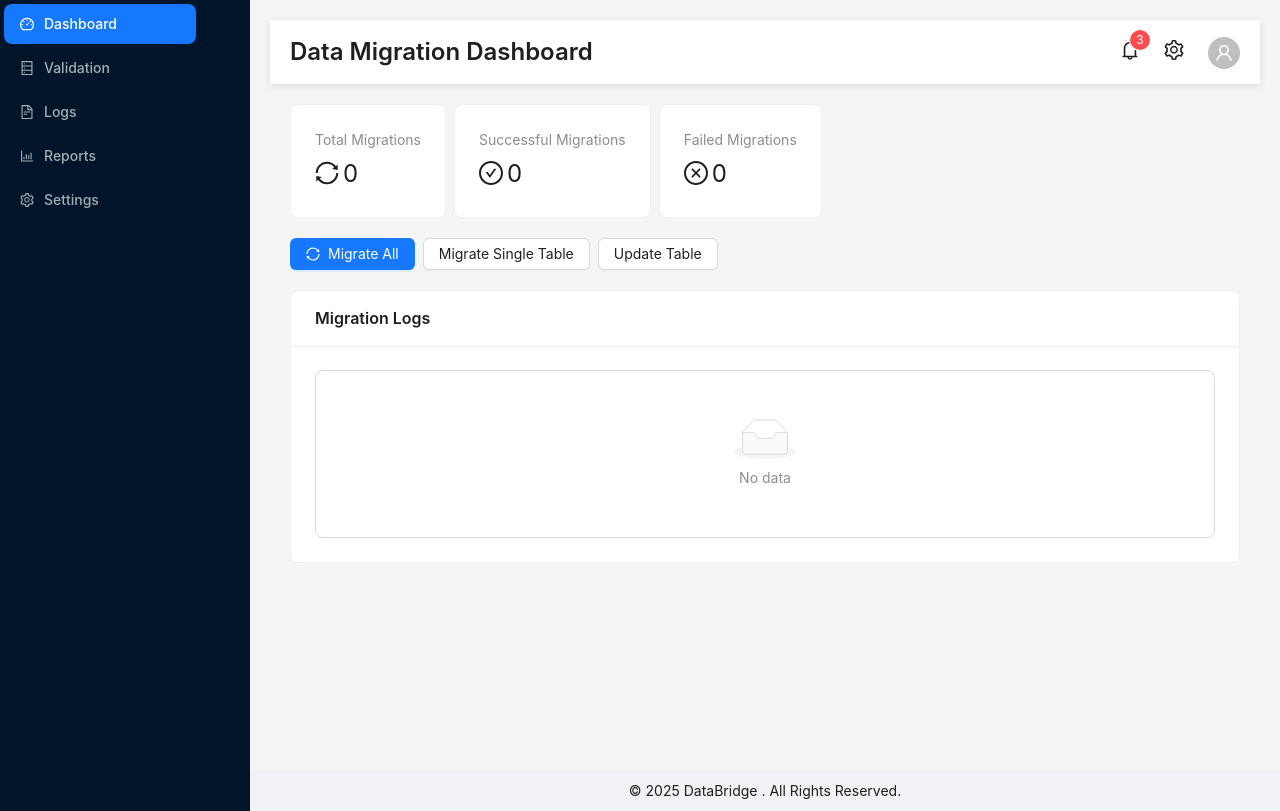
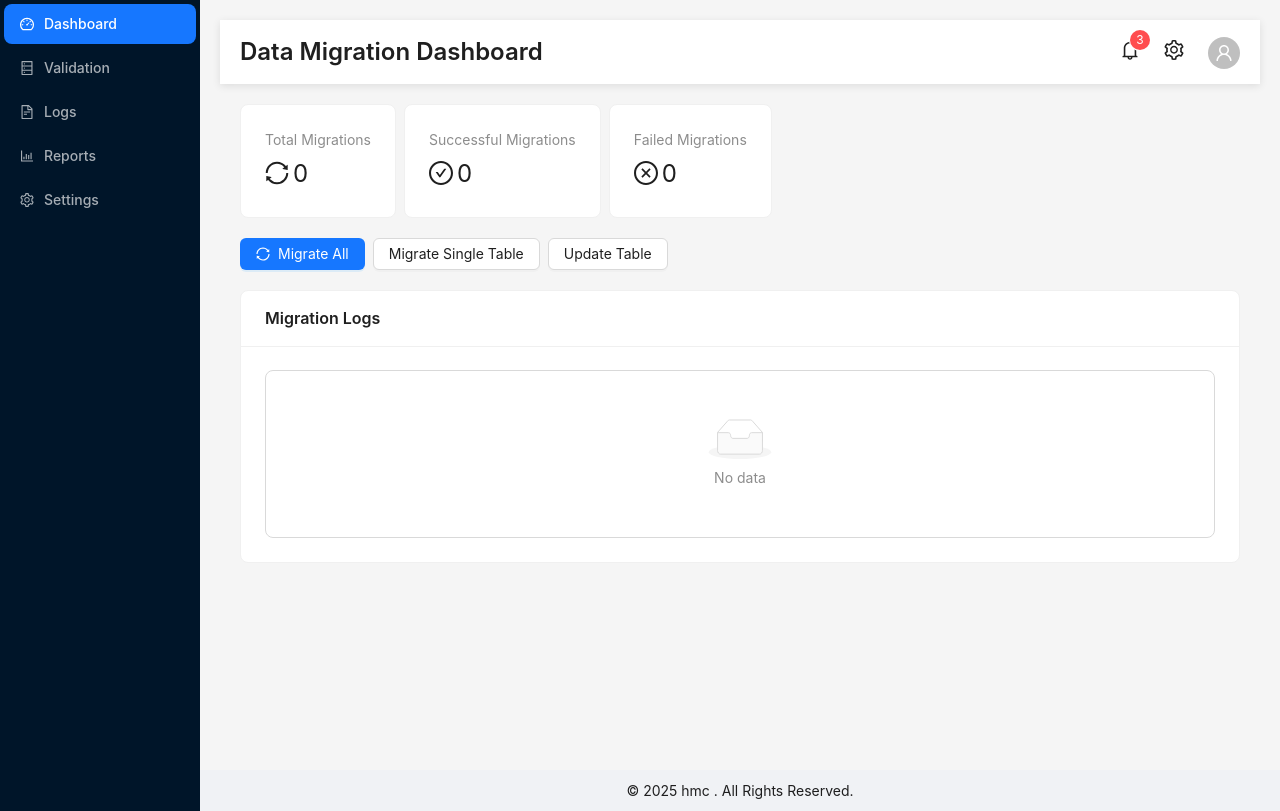
Before and after one commit to Mwakisaghu/DataBridge-FrontEnd, a React (Vite) app in the folder data-dashboard/: page / in a window 1280 px wide. Built offline with nearby package versions, Linux system fonts and the light colour scheme.

Commit message:
This adds validations routes & links - logic

```diff
--- a/data-dashboard/package.json
+++ b/data-dashboard/package.json
@@ -13,12 +13,14 @@
     "@reduxjs/toolkit": "^2.6.1",
     "antd": "^5.24.4",
     "framer-motion": "^12.5.0",
+    "moment": "^2.30.1",
     "react": "^18.3.1",
     "react-dom": "^18.3.1",
     "react-redux": "^9.2.0",
     "react-router-dom": "^7.4.0",
     "recharts": "^2.15.1",
-    "uuid": "^11.1.0"
+    "uuid": "^11.1.0",
+    "xlsx": "^0.18.5"
   },
   "devDependencies": {
     "@eslint/js": "^9.21.0",
--- a/data-dashboard/src/App.jsx
+++ b/data-dashboard/src/App.jsx
@@ -2,30 +2,30 @@ import { BrowserRouter as Router, Routes, Route } from "react-router-dom";
 import { Layout } from "antd";
 import Sidebar from "./components/Sidebar";
 import Dashboard from "./pages/Dashboard";
+import Reports from "./pages/Reports";
+import Validations from "./pages/Validations";
+import Logs from "./pages/Logs";
 
-const { Sider, Content, Footer } = Layout;
+const { Content, Footer } = Layout;
 
 const App = () => {
   return (
     <Router>
       <Layout style={{ minHeight: "100vh" }}>
-        {/* Sidebar */}
-        <Sider width={250}>
-          <Sidebar />
-        </Sider>
+        <Sidebar /> {/* Sidebar Navigation */}
 
-        {/* Main Layout */}
         <Layout style={{ display: "flex", flexDirection: "column", minHeight: "100vh" }}>
-          {/* Content should take up remaining space */}
           <Content style={{ flex: 1, padding: "20px", overflow: "auto" }}>
             <Routes>
               <Route path="/" element={<Dashboard />} />
+              <Route path="/reports" element={<Reports />} />
+              <Route path="/validations" element={<Validations />} />
+              <Route path="/logs" element={<Logs />} />
             </Routes>
           </Content>
 
-          {/* Footer remains fixed at the bottom */}
           <Footer style={{ textAlign: "center", background: "#f0f2f5", padding: "10px" }}>
-            © {new Date().getFullYear()} DataBridge . All Rights Reserved.
+            © {new Date().getFullYear()} hmc . All Rights Reserved.
           </Footer>
         </Layout>
       </Layout>
--- a/data-dashboard/src/components/Sidebar.jsx
+++ b/data-dashboard/src/components/Sidebar.jsx
@@ -12,7 +12,7 @@ const Sidebar = () => {
           <Link to="/">Dashboard</Link>
         </Menu.Item>
         <Menu.Item key="2" icon={<DatabaseOutlined />}>
-          <Link to="/migrations">Validation</Link>
+          <Link to="/validations">Validation</Link>
         </Menu.Item>
         <Menu.Item key="3" icon={<FileTextOutlined />}>
           <Link to="/logs">Logs</Link>
```
Also changed, not shown: 1 other file (tests, documents, lock files or other folders).
